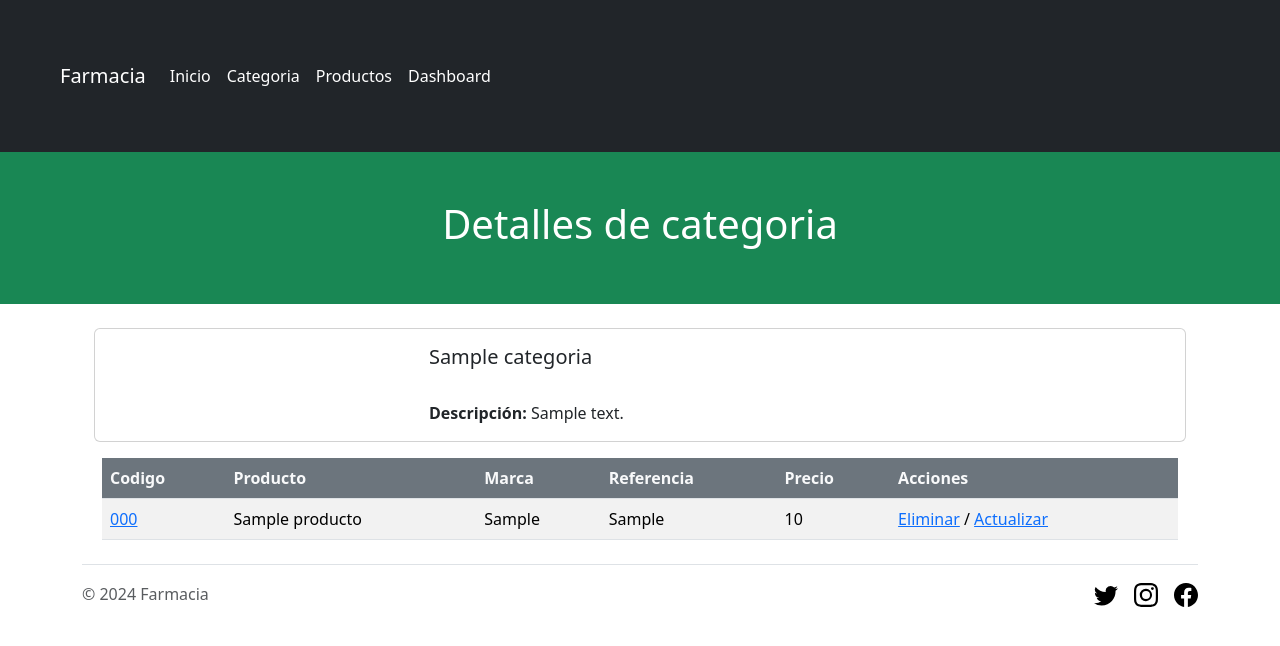
After one commit to Yursksf1/django-taller5, a Django app: page /list_categorias/1 in a window 1280 px wide. The commit adds this page. Shown: the top 646 px of the page. Run offline with Django 5.2, Linux system fonts and the light colour scheme; tables that the repository leaves empty hold one stand-in row (values such as "Sample post").

Commit message:
agregar vistas de categorias, listando los productos

```diff
--- /dev/null
+++ b/myapp/templates/myapp/detail-categoria.html
@@ -0,0 +1,55 @@
+{% extends "myapp/base.html" %}
+
+{% block content %}
+
+<!-- Containers -->
+<div class="container-fluid p-5 bg-success text-white text-center">
+  <h1>Detalles de categoria</h1>
+</div>
+
+<div class="container mt-4">
+  <!-- Card Horizontal -->
+  <div class="container">
+      <div class="card mb-3" style="max-width: auto; height: auto;">
+          <div class="row g-0 justify-content-center">
+            <div class="col-md-5">
+              <div class="card-body">
+                <h5 class="card-title">{{ categoria.name }}</h5><br>
+                <p class="card-text"><strong>Descripción:</strong> {{ categoria.description }}</p>
+              </div>
+            </div>
+          </div>
+      </div>
+
+    <!-- Contenedor de la tabla -->
+    <div class="mt-2 mb-2 ms-2 me-2">
+        <!-- Tabla -->
+        <table class="table table-striped">
+            <thead>
+                <tr>
+                    <th scope="col" class="text-light bg-secondary">Codigo</th>
+                    <th scope="col" class="text-light bg-secondary">Producto</th>
+                    <th scope="col" class="text-light bg-secondary">Marca</th>
+                    <th scope="col" class="text-light bg-secondary">Referencia</th>
+                    <th scope="col" class="text-light bg-secondary">Precio</th>
+                    <th scope="col" class="text-light bg-secondary">Acciones</th>
+                </tr>
+            </thead>
+            <tbody>
+            {% for producto in productos %}
+            <tr>
+                <td><a href="/list_productos/{{producto.code}}">{{ producto.code }}</a> </td>
+                <td>{{ producto.name }}</td>
+                <td>{{ producto.brand }}</td>
+                <td>{{ producto.reference }}</td>
+                <td>{{ producto.price }}</td>
+                <td><a href="/list_productos/{{producto.code}}/delete">Eliminar</a> / <a href="/list_productos/{{producto.code}}/update">Actualizar</a></td>
+            </tr>
+            {% endfor %}
+            </tbody>
+        </table>
+    </div>
+  </div>
+</div>
+
+{% endblock %}
--- a/myapp/templates/myapp/list-categorias.html
+++ b/myapp/templates/myapp/list-categorias.html
@@ -21,7 +21,7 @@
             <tbody>
             {% for categoria in categorias %}
             <tr>
-                <td>{{ categoria.id }}</a> </td>
+                <td> <a href="/list_categorias/{{categoria.id}}"> {{ categoria.id }}</td>
                 <td>{{ categoria.name }}</td>
             </tr>
             {% endfor %}
--- a/myapp/urls.py
+++ b/myapp/urls.py
@@ -5,6 +5,8 @@ from myapp import views
 urlpatterns = [
     path('', views.index),
     path('list_categorias', views.list_categorias),
+
+    path('list_categorias/<int:id>', views.detail_categoria),
     path('list_productos', views.list_productos),
     path('list_productos/<int:id>', views.detail_productos),
     path('list_productos/<int:id>/delete', views.delete_productos),
--- a/myapp/views.py
+++ b/myapp/views.py
@@ -9,6 +9,17 @@ def list_categorias(request):
         "categorias": categorias
     }
     return render(request, 'myapp/list-categorias.html', context)
+
+def detail_categoria(request, id):
+    categoria = Categoria.objects.filter(id=id).first()
+    productos = Producto.objects.filter(categoria_id=id).all()
+
+    context = {
+        "categoria": categoria,
+        "productos": productos
+    }
+    return render(request, 'myapp/detail-categoria.html', context)
+
 
 def list_productos(request):
     productos = []
```
